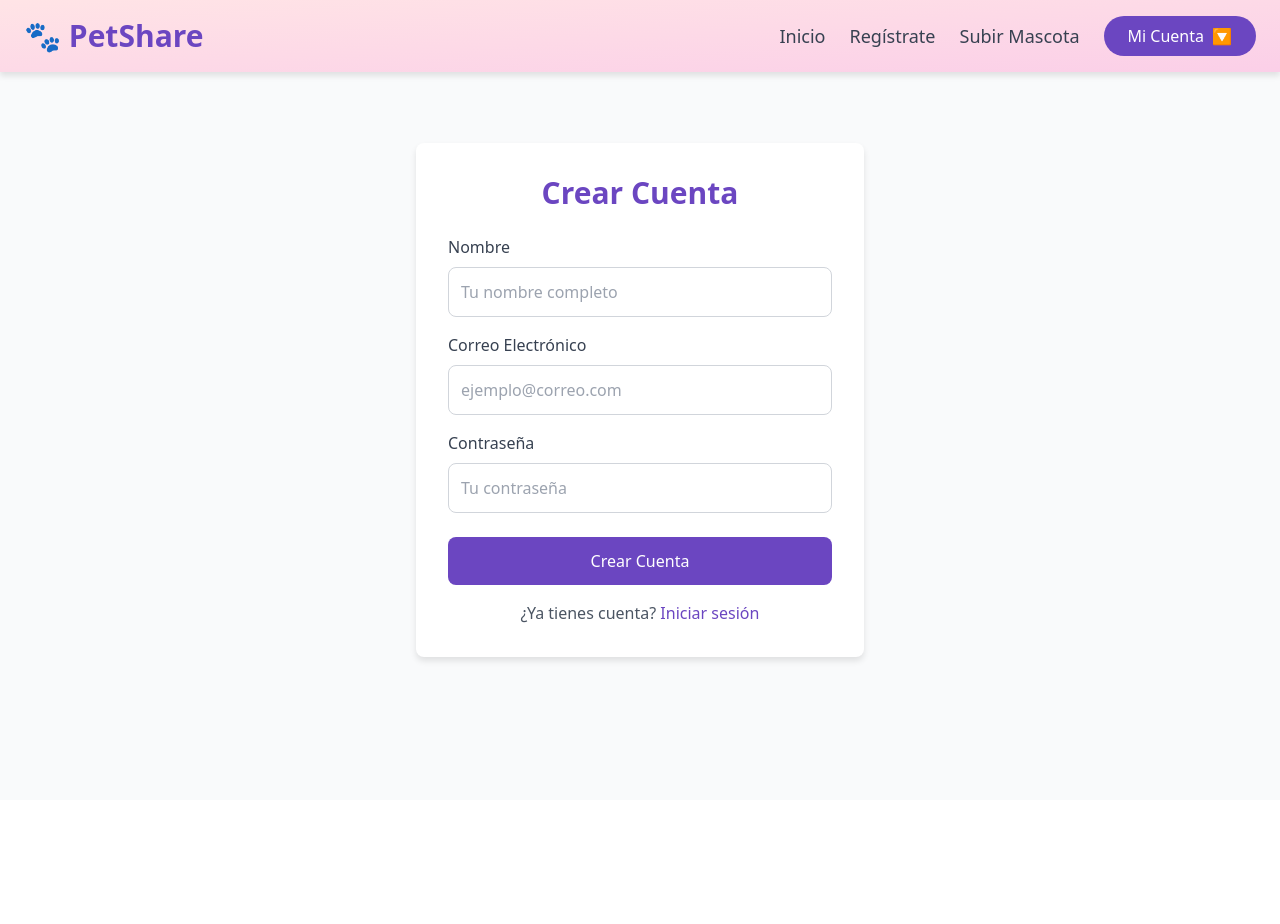
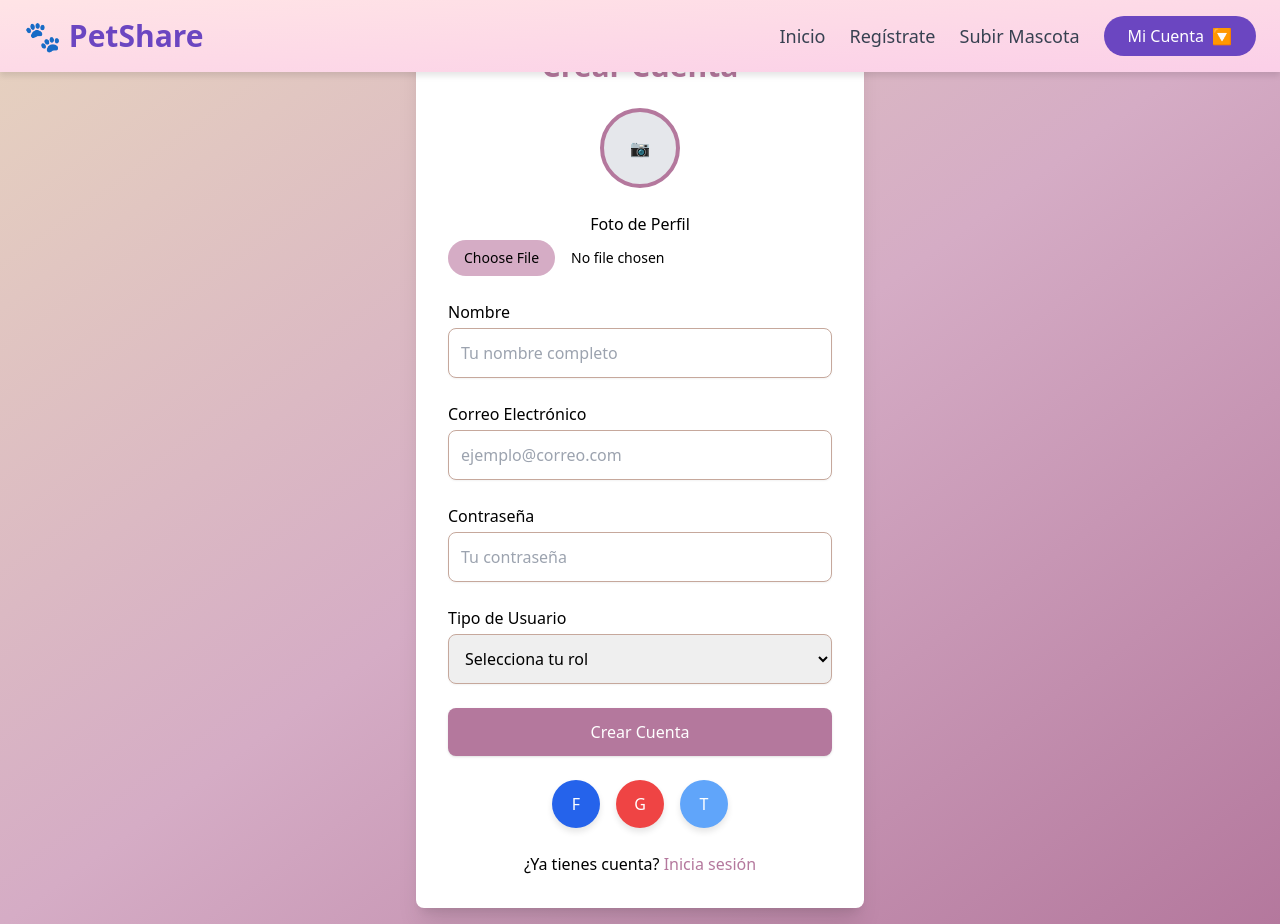
Before and after one commit to EduardoSantiagoAC/GitReactC, a React (Create React App) app: page /register in a window 1280 px wide. Before the commit the page ends 800 px from the top, so only its background shows below. Built offline with nearby package versions, Linux system fonts and the light colour scheme.

Commit message:
Update RegisterUser.js

```diff
--- a/src/pages/RegisterUser.js
+++ b/src/pages/RegisterUser.js
@@ -1,105 +1,192 @@
 import React, { useState } from 'react';
 import { useNavigate } from 'react-router-dom';
 
-const RegisterUser = ({ onLogin }) => {
+const RegisterUser = () => {
   const [formData, setFormData] = useState({
+    name: '',
     email: '',
     password: '',
-    name: '',
+    userType: '',
+    profilePhoto: null,
+    licenses: null,
   });
-
   const [error, setError] = useState('');
+  const [success, setSuccess] = useState(false);
   const navigate = useNavigate();
 
   const handleChange = (e) => {
-    setFormData({
-      ...formData,
-      [e.target.name]: e.target.value,
-    });
+    const { name, value } = e.target;
+    setFormData((prev) => ({ ...prev, [name]: value }));
+  };
+
+  const handleFileChange = (e) => {
+    const { name } = e.target;
+    const file = e.target.files[0];
+    setFormData((prev) => ({
+      ...prev,
+      [name]: file ? URL.createObjectURL(file) : null,
+    }));
   };
 
   const handleSubmit = (e) => {
     e.preventDefault();
-    const { email, password, name } = formData;
 
-    if (!email || !password || !name) {
+    const { name, email, password, userType, profilePhoto } = formData;
+    if (!name || !email || !password || !userType) {
       setError('Todos los campos son obligatorios.');
       return;
     }
 
-    // Comprobar si el correo ya está registrado
-    const existingUser = JSON.parse(localStorage.getItem('users')) || [];
-    if (existingUser.some((user) => user.email === email)) {
+    const existingUsers = JSON.parse(localStorage.getItem('users')) || [];
+    if (existingUsers.some((user) => user.email === email)) {
       setError('Este correo ya está registrado.');
       return;
     }
 
-    // Agregar el nuevo usuario al almacenamiento local
-    const newUser = { email, password, name };
-    existingUser.push(newUser);
-    localStorage.setItem('users', JSON.stringify(existingUser));
+    const newUser = { ...formData };
+    localStorage.setItem('users', JSON.stringify([...existingUsers, newUser]));
+    setError('');
+    setSuccess(true);
 
-    // Llamar a la función onLogin y redirigir
-    if (onLogin) {
-      onLogin(newUser); // Puedes pasarle la información del nuevo usuario
-    }
-    navigate('/profile');
+    setTimeout(() => {
+      navigate('/login'); // Redirige al login después de registrarse
+    }, 2000);
   };
 
   return (
-    <div className="bg-gray-50 min-h-screen flex justify-center items-center">
-      <div className="bg-white shadow-md rounded-lg p-8 w-full max-w-md">
-        <h1 className="text-3xl font-bold text-primary-color text-center mb-6">
-          Crear Cuenta
-        </h1>
+    <div className="min-h-screen bg-gradient-to-br from-[#E7D3BF] via-[#D5ACC5] to-[#B4789D] flex justify-center items-center p-4">
+      <div className="bg-white shadow-xl rounded-lg p-8 w-full max-w-md">
+        <h1 className="text-3xl font-bold text-[#B4789D] text-center mb-6">Crear Cuenta</h1>
 
-        {/* Mensajes de error */}
         {error && <p className="text-red-500 text-center mb-4">{error}</p>}
+        {success && (
+          <p className="text-green-500 text-center mb-4">¡Registro exitoso! Redirigiendo...</p>
+        )}
 
-        {/* Formulario */}
-        <form onSubmit={handleSubmit}>
-          <label className="block text-gray-700 mb-2">Nombre</label>
+        <form onSubmit={handleSubmit} className="space-y-6">
+          {/* Foto de perfil */}
+          <div className="flex justify-center">
+            {formData.profilePhoto ? (
+              <img
+                src={formData.profilePhoto}
+                alt="Previsualización"
+                className="w-20 h-20 rounded-full object-cover border-4 border-[#B4789D]"
+              />
+            ) : (
+              <div className="w-20 h-20 rounded-full bg-gray-200 flex items-center justify-center text-gray-500 border-4 border-[#B4789D]">
+                📷
+              </div>
+            )}
+          </div>
+          <div className="text-center">
+            <label className="block text-black mb-1 font-medium">Foto de Perfil</label>
+            <input
+              type="file"
+              accept=".png,.jpg,.jpeg"
+              name="profilePhoto"
+              onChange={handleFileChange}
+              className="w-full text-sm text-black file:mr-4 file:py-2 file:px-4 file:border-0 file:bg-[#D5ACC5] file:text-black file:rounded-full hover:file:bg-[#E7D3BF]"
+            />
+          </div>
+
+          {/* Nombre */}
+          <div>
+            <label className="block text-black font-medium mb-1">Nombre</label>
             <input
               type="text"
               name="name"
               value={formData.name}
               onChange={handleChange}
               placeholder="Tu nombre completo"
-            className="w-full p-3 border border-gray-300 rounded mb-4"
+              className="w-full p-3 border border-[#C6A89C] rounded-lg shadow-sm focus:outline-none focus:ring-2 focus:ring-[#B4789D]"
             />
+          </div>
 
-          <label className="block text-gray-700 mb-2">Correo Electrónico</label>
+          {/* Correo Electrónico */}
+          <div>
+            <label className="block text-black font-medium mb-1">Correo Electrónico</label>
             <input
               type="email"
               name="email"
               value={formData.email}
               onChange={handleChange}
               placeholder="ejemplo@correo.com"
-            className="w-full p-3 border border-gray-300 rounded mb-4"
+              className="w-full p-3 border border-[#C6A89C] rounded-lg shadow-sm focus:outline-none focus:ring-2 focus:ring-[#B4789D]"
             />
+          </div>
 
-          <label className="block text-gray-700 mb-2">Contraseña</label>
+          {/* Contraseña */}
+          <div>
+            <label className="block text-black font-medium mb-1">Contraseña</label>
             <input
               type="password"
               name="password"
               value={formData.password}
               onChange={handleChange}
               placeholder="Tu contraseña"
-            className="w-full p-3 border border-gray-300 rounded mb-6"
+              className="w-full p-3 border border-[#C6A89C] rounded-lg shadow-sm focus:outline-none focus:ring-2 focus:ring-[#B4789D]"
             />
+          </div>
 
+          {/* Tipo de Usuario */}
+          <div>
+            <label className="block text-black font-medium mb-1">Tipo de Usuario</label>
+            <select
+              name="userType"
+              value={formData.userType}
+              onChange={handleChange}
+              className="w-full p-3 border border-[#C6A89C] rounded-lg shadow-sm focus:outline-none focus:ring-2 focus:ring-[#B4789D]"
+            >
+              <option value="">Selecciona tu rol</option>
+              <option value="Usuario General">Usuario General</option>
+              <option value="Cuidador">Cuidador</option>
+              <option value="Dueño que presta su mascota">Dueño que presta su mascota</option>
+            </select>
+          </div>
+
+          {/* Campo adicional para cuidadores */}
+          {formData.userType === 'Cuidador' && (
+            <div>
+              <label className="block text-black font-medium mb-1">Sube tus Licencias</label>
+              <input
+                type="file"
+                accept=".pdf,.png,.jpg"
+                name="licenses"
+                onChange={handleFileChange}
+                className="w-full text-sm text-black file:mr-4 file:py-2 file:px-4 file:border-0 file:bg-[#D5ACC5] file:text-black file:rounded-full hover:file:bg-[#E7D3BF]"
+              />
+            </div>
+          )}
+
+          {/* Botón de registro */}
           <button
             type="submit"
-            className="w-full bg-primary-color text-white py-3 rounded hover:bg-red-500 transition"
+            className="w-full bg-[#B4789D] text-white py-3 rounded-lg shadow hover:bg-[#C6A89C] transition-all"
           >
             Crear Cuenta
           </button>
         </form>
 
-        <p className="text-gray-600 text-center mt-4">
+        {/* Botones de redes sociales */}
+        <div className="flex justify-center space-x-4 mt-6">
+          <button className="w-12 h-12 bg-blue-600 text-white rounded-full flex items-center justify-center shadow-md hover:bg-blue-700">
+            F
+          </button>
+          <button className="w-12 h-12 bg-red-500 text-white rounded-full flex items-center justify-center shadow-md hover:bg-red-600">
+            G
+          </button>
+          <button className="w-12 h-12 bg-blue-400 text-white rounded-full flex items-center justify-center shadow-md hover:bg-blue-500">
+            T
+          </button>
+        </div>
+
+        <p className="text-black text-center mt-6">
           ¿Ya tienes cuenta?{' '}
-          <a href="/login" className="text-primary-color hover:underline">
-            Iniciar sesión
+          <a
+            href="/login"
+            className="text-[#B4789D] hover:text-[#C6A89C] transition-all duration-300"
+          >
+            Inicia sesión
           </a>
         </p>
       </div>
```
Lines whose indentation alone changed are shown as unchanged.
